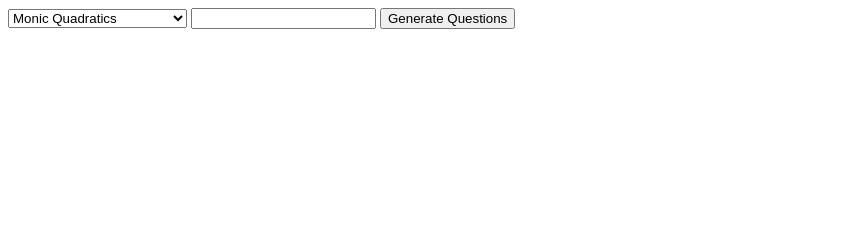
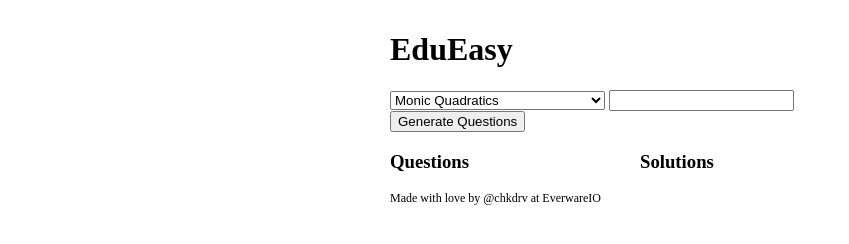
Before and after one commit to everwareio/EduEasy, a website: page client/index.html in a window 1280 px wide. Shown: the whole page, without its empty margins (0-849 px from the left). Drawn offline with Linux system fonts and the light colour scheme; files that its build step writes are made by us from their sources; files whose address does not match are found by name.

Commit message:
Made the site look nicer

```diff
--- a/client/index.html
+++ b/client/index.html
@@ -3,18 +3,33 @@
   <head>
     <title>EduEasy</title>
     <script src="clientside.js"></script>
-    <link href="style.css">
+    <link rel="stylesheet" href="style.css">
   </head>
   <body>
+    <div id="container">
+      <h1>EduEasy</h1>
       <form id="genform">
         <select name="sort" required>
+          <optgroup label="Maths">
             <option value="monic">Monic Quadratics</option>
             <option value="nonmonic">Non-monic Quadratics</option>
             <option value="singleterm">Single Term Differentiation</option>
+            <option value="constantterm">Differentiation with a Constant</option>
+            <option value="twosquaresdiff">Difference of Two Squares</option>
+          </optgroup>
         </select>
         <input type="number" name="num" required>
         <input type="submit" value="Generate Questions">
       </form>
-    <ol id="output"></ol>
+      <div class="outcol">
+        <h3>Questions</h3>
+        <ol class="output" id="questions"></ol>
+      </div>
+      <div class="outcol">
+        <h3>Solutions</h3>
+        <ol class="output" id="solutions"></ol>
+      </div>
+      <p id="footer">Made with love by @chkdrv at EverwareIO</p>
+    </div>
   </body>
 </html>
--- a/client/public/style.css
+++ b/client/public/style.css
@@ -5,12 +5,23 @@ html, body{
     margin: 0;
 }
 
-#output {
-    display: block;
-    width: 100%;
+#container {
+    width: 500px;
+    margin: 0 auto;
+    padding: 10px 0px 0px 0px;
 }
 
-#output > span {
-   display: block;
-   width: 100%;
+.outcol {
+    float: left;
+    display: inline-block;
+    width: 250px;
 }
+
+.output {
+    font-size: 12px;
+    font-family: "Courier New", monospace;
+}
+
+#footer {
+    font-size: 12px;
+}
```
Lines whose indentation alone changed are shown as unchanged.
